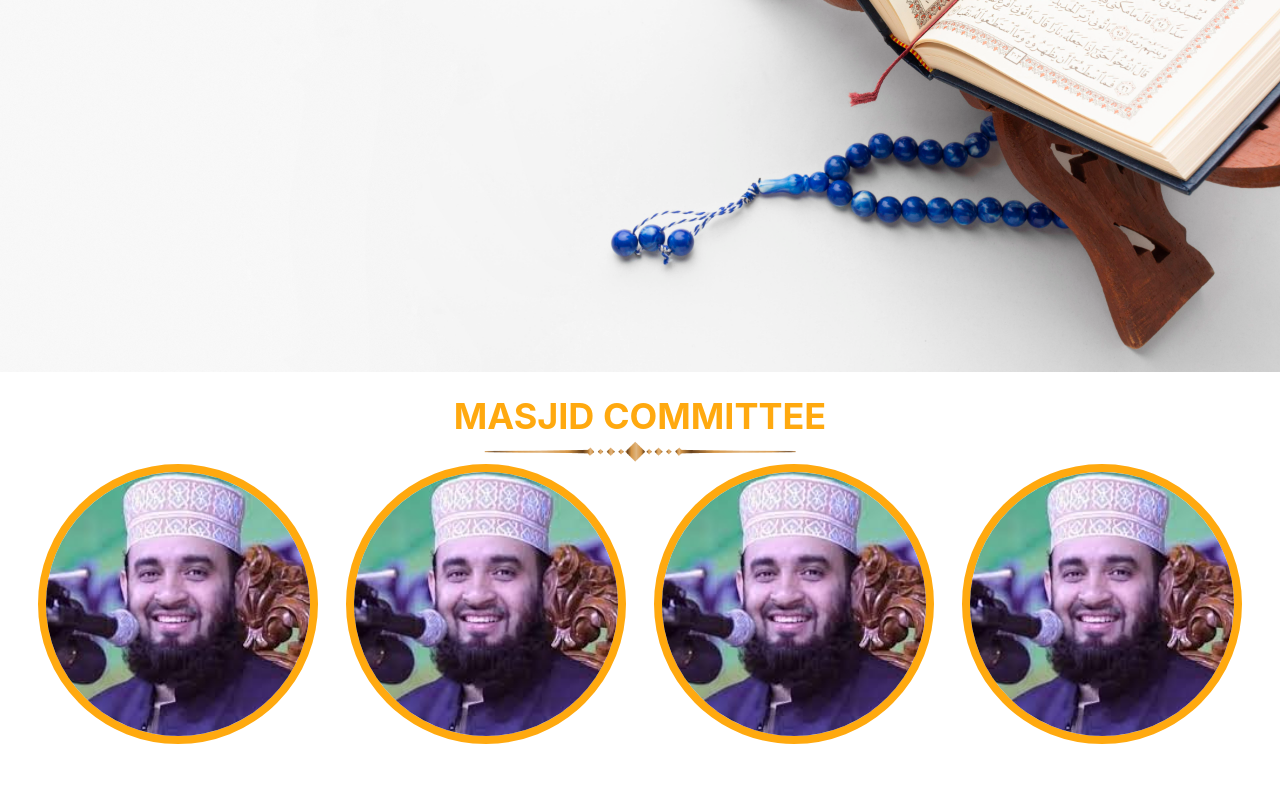
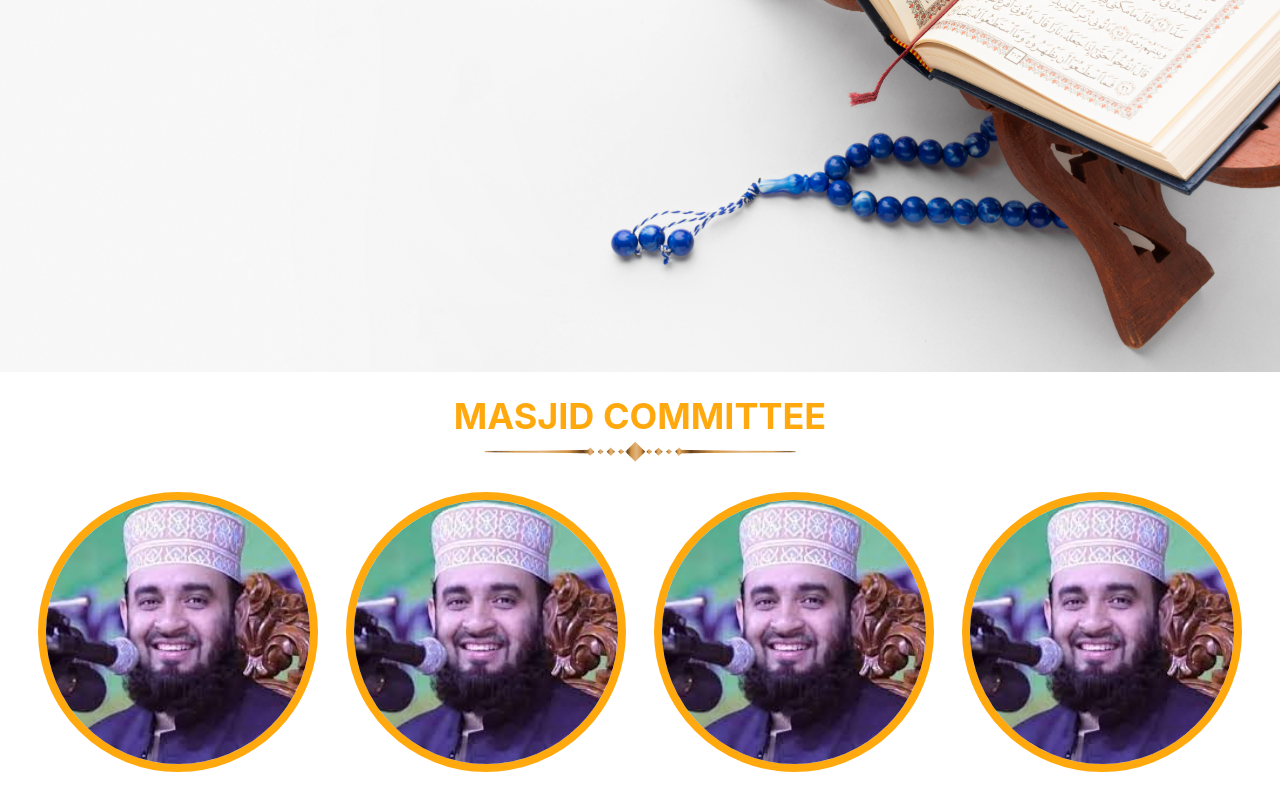
Before and after one commit to ParvesPR/moshjid-project, a React (Create React App) app: page / in a window 1280 px wide. Shown: the part 1068-1868 px from the top of the page. Before the commit the page ends 1812 px from the top, so only its background shows below. Built offline with nearby package versions, Linux system fonts and the light colour scheme.

Commit message:
image margin added

```diff
--- a/src/pages/Home/Committee/Committee.js
+++ b/src/pages/Home/Committee/Committee.js
@@ -10,7 +10,7 @@ const Committee = () => {
                 <img src={underline} className='w-6/12 mx-auto' alt="" />
             </div>
 
-            <div className='flex justify-center gap-7'>
+            <div className='flex justify-center gap-7 my-7'>
                 <img src={image1} className='w-[280px] rounded-full border-[#FFA90F] border-8' alt="" />
                 <img src={image1} className='w-[280px] rounded-full border-[#FFA90F] border-8' alt="" />
                 <img src={image1} className='w-[280px] rounded-full border-[#FFA90F] border-8' alt="" />
```
